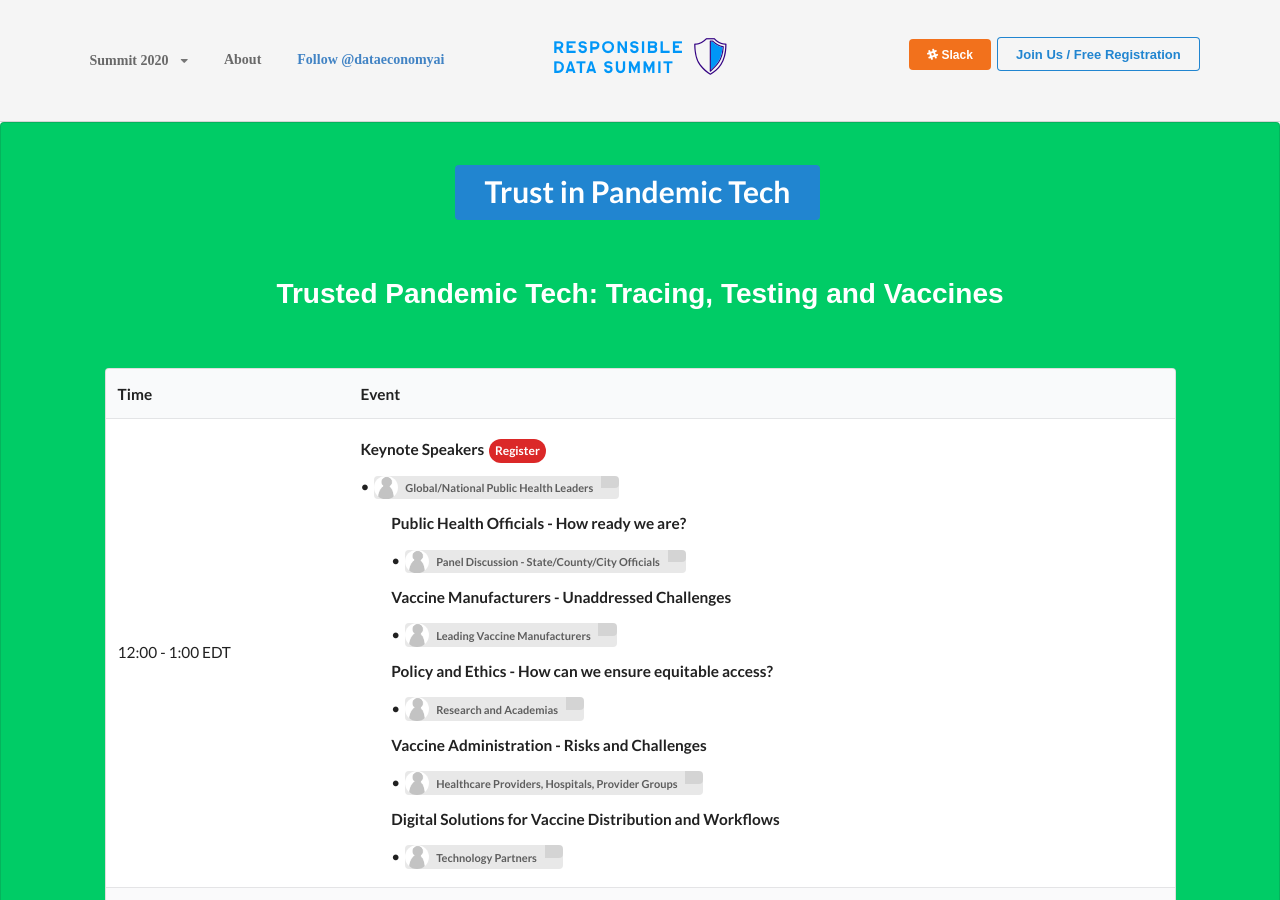
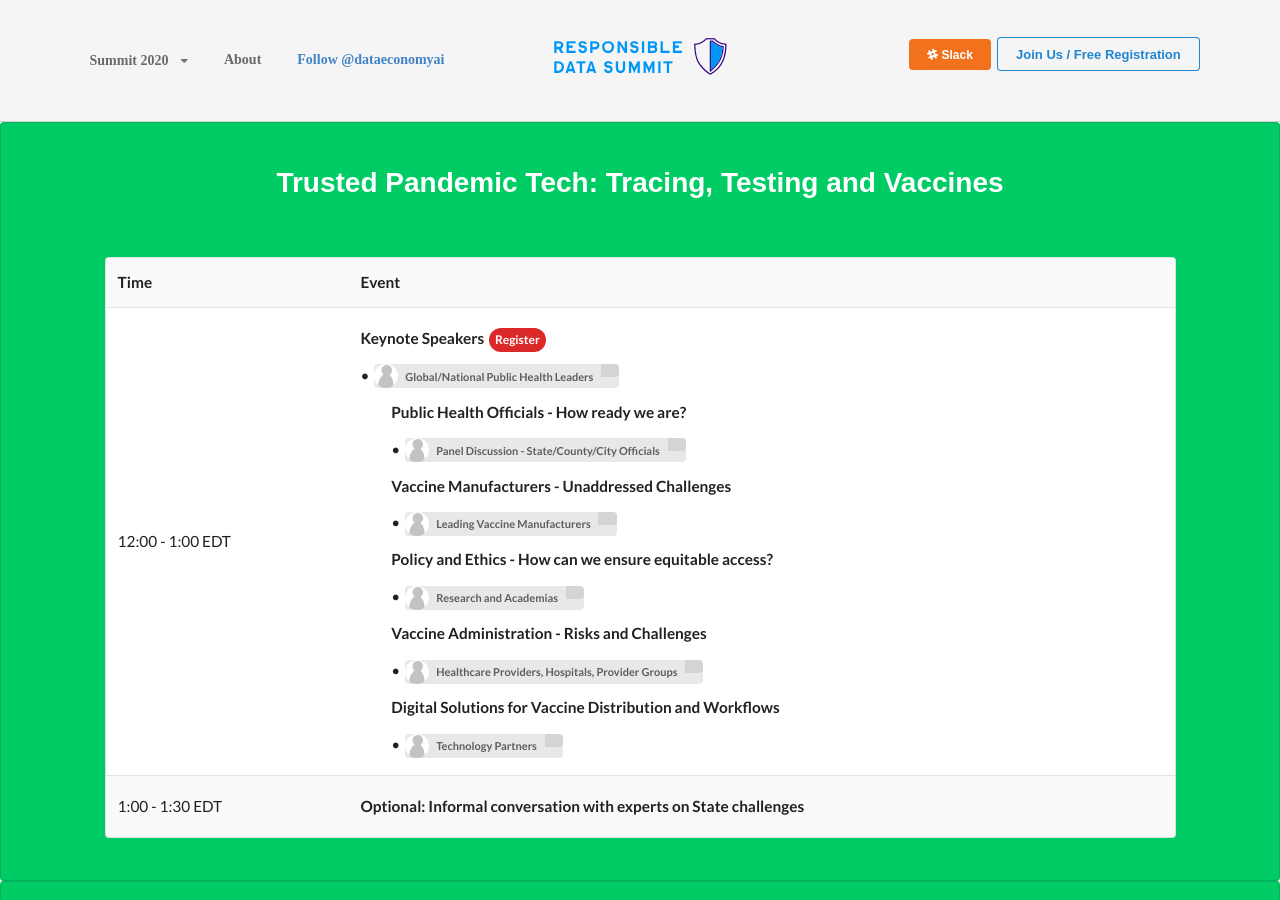
Before and after one commit to responsible-data-summit/events, a Jekyll site: the page built from agenda-0806.html, in a window 1280 px wide and 900 px high. Built offline with Jekyll 4.4.1, drawn with Linux system fonts in a browser that asks for light colours; some web fonts are replaced; comment, search, counter and statistics services are not loaded.

Commit message:
update the agenda

```diff
--- a/agenda-0806.html
+++ b/agenda-0806.html
@@ -3,11 +3,6 @@ layout: default
 title: Agenda
 ---
 <section class="ui segment center aligned" style="background-color: rgb(0, 204, 102, 1);">
-	<div class="ui container center aligned">
-		<a class="ui huge primary button" href="https://responsibledata.ai/events/trust">
-			<b style="font-size: 1.5em"> Trust in Pandemic Tech </b>
-		</a>
-	</div>
     <div class="ui container center aligned agenda">
         <h1> Trusted Pandemic Tech: Tracing, Testing and Vaccines </h1>
     </div>
```
